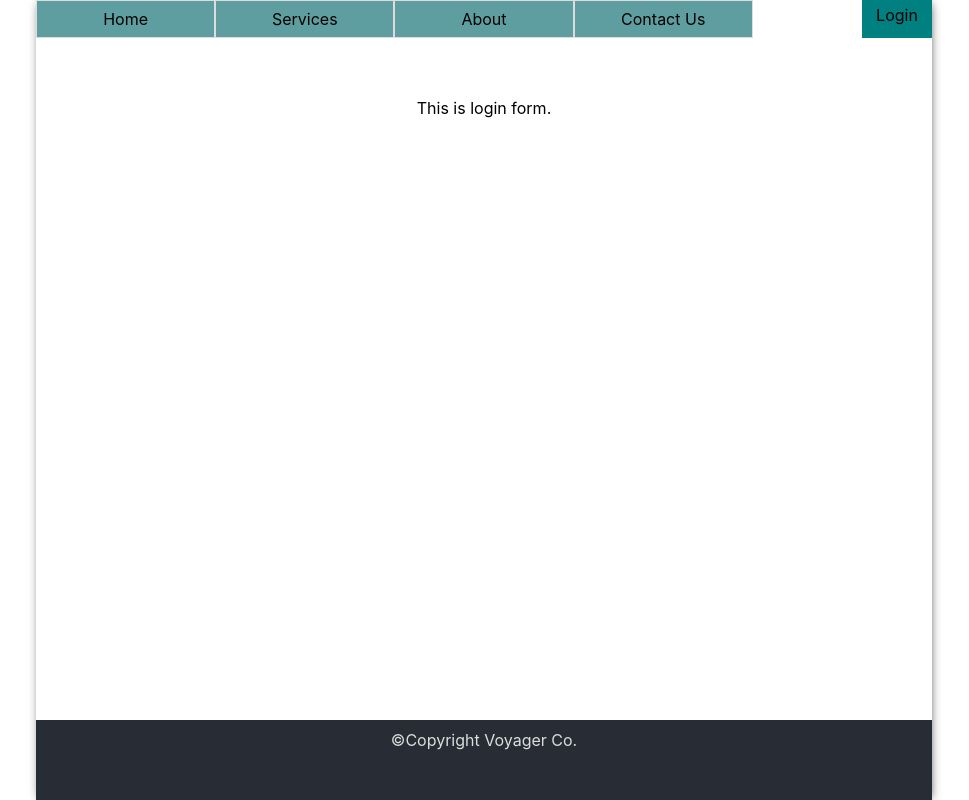
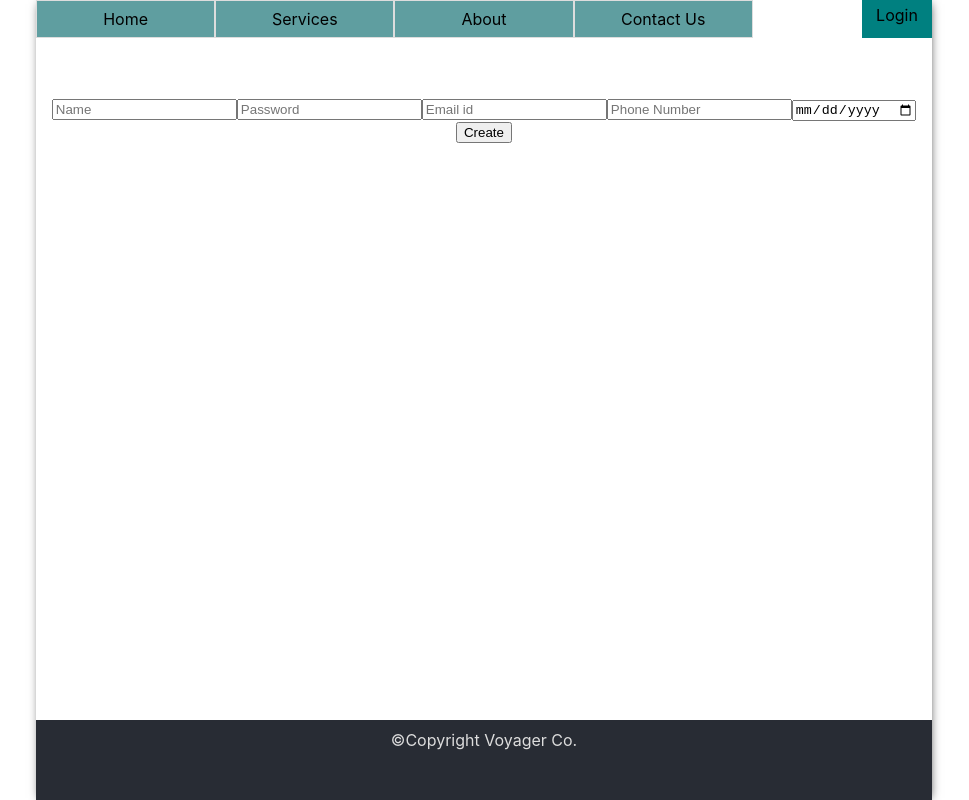
Before and after one commit to govindakaysee/voyager, a React (Create React App) app: page /login in a window 1280 px wide. Shown: the whole page, without its empty margins (156-1125 px from the left). Built offline with nearby package versions, Linux system fonts and the light colour scheme; no server answers.

Commit message:
firebase intialized

```diff
--- a/src/App.css
+++ b/src/App.css
@@ -100,14 +100,25 @@ a {
   padding: 10px 20px;
 }
 
+.login-logout-btn {
+  padding: 5px 10px;
+  width: 50px;
+}
+
 .login-btn {
-  padding: 5px 10px;
   background-color: teal;
-  width: 50px;
 }
 
 .login-btn:hover {
   background-color: rgb(16, 155, 155);
+}
+
+.logout-btn {
+  background-color: rgb(207, 61, 3);
+}
+
+.logout-btn:hover {
+  background-color: rgb(150, 51, 12);
 }
 
 @keyframes App-logo-spin {
--- a/src/App.js
+++ b/src/App.js
@@ -2,22 +2,45 @@ import './App.css';
 import { NavBar } from './components/Navbar';
 import { Services} from './components/Services';
 import { ContactUs } from './components/ContactUs';
-import { useEffect } from 'react';
+import { useEffect, useState } from 'react';
 import { About } from './components/About';
 import { LakeDis } from './components/LakeDis';
 
 import { Router, Route } from 'wouter';
-import firebase from 'firebase';
+import firebase from 'firebase/app';
 import { firebaseConfig } from './config/firebase';
+import "firebase/auth";
 import { Login } from './components/auth/Login';
 
+import { AppContext } from './AppContext';
+
 function App() {
+    const [ isLoggedIn, setIsLoggedIn ] = useState(false);
     useEffect(() => {
-        // Initialize Firebase
-        // firebase.initializeApp(firebaseConfig);
+        if (!firebase.apps.length) {
+            firebase.initializeApp(firebaseConfig);
+        }else {
+            firebase.app(); // if already initialized, use that one
+        }
+        firebase.auth().onAuthStateChanged((user) => {
+            if (user) {
+                // User is signed in, see docs for a list of available properties
+                // https://firebase.google.com/docs/reference/js/firebase.User
+                var uid = user.uid;
+                setIsLoggedIn(true);
+                console.log(`User ${uid} is logged in.`);
+                // ...
+            } else {
+                // User is signed out
+                // ...
+                setIsLoggedIn(false);
+                console.log("User is not logged in.");
+            }
+        });
     }, []);
 
     return (
+        <AppContext.Provider value={{ isLoggedIn }}>
             <div className="App main-container">
                 <NavBar />
                 <div className = "container main-content">
@@ -34,6 +57,7 @@ function App() {
                     &copy;Copyright Voyager Co.
                 </footer>
             </div>
+        </AppContext.Provider>
     );
 }
 
--- /dev/null
+++ b/src/AppContext.js
@@ -0,0 +1,2 @@
+import {createContext} from 'react';
+export const AppContext = createContext({});
--- /dev/null
+++ b/src/components/LoginLogoutBtn.js
@@ -0,0 +1,19 @@
+import { useContext } from 'react';
+import { Link } from 'wouter';
+import { AppContext } from '../AppContext';
+
+export function LoginLogoutBtn() {
+    const { isLoggedIn } = useContext(AppContext);
+    return (
+        <Link
+            href={isLoggedIn ? "/" : "/login"}
+            className={`login-logout-btn ${isLoggedIn ? 'logout-btn' : 'login-btn'}`}
+            onClick={() => {
+                if (isLoggedIn) console.log('Logout button clicked.');
+                else console.log('Login button clicked.');
+            }}
+        >
+            {isLoggedIn ? "Logout" : "Login" }
+        </Link>
+    );
+}
--- a/src/components/Navbar.js
+++ b/src/components/Navbar.js
@@ -1,6 +1,5 @@
-import { Link } from 'wouter';
-
 import { NavBarItem } from './NavBarItem';
+import { LoginLogoutBtn } from './LoginLogoutBtn';
 
 const menus = [
     {
@@ -36,7 +35,7 @@ export function NavBar(props) {
                 })
             }
             </div>
-            <Link href="/login" className="login-btn">Login</Link>
+            <LoginLogoutBtn />
         </nav>
     );
 }
--- a/src/components/auth/Login.js
+++ b/src/components/auth/Login.js
@@ -1,9 +1,28 @@
 import React from 'react';
+import { useContext } from 'react';
+import { AppContext } from '../../AppContext';
 
 export function Login() {
+    const { isLoggedIn } = useContext(AppContext);
+    if (!isLoggedIn){
+        return (
+            <div className= "login-page">
+                <div className= "form">
+                    <form className= "register-form">
+                        <input type="text" placeholder="Name"/>
+                        <input type="text" placeholder="Password"/>
+                        <input type="text" placeholder="Email id"/>
+                        <input type="number" placeholder="Phone Number"/>
+                        <input type="date"/>
+                        <button>Create</button>
+                    </form>
+                </div>
+            </div>
+        );
+    }
     return (
         <div>
-            This is login form.
+            <p>You are already logged in.</p>
         </div>
     );
 }
```
Lines whose indentation alone changed are shown as unchanged.
